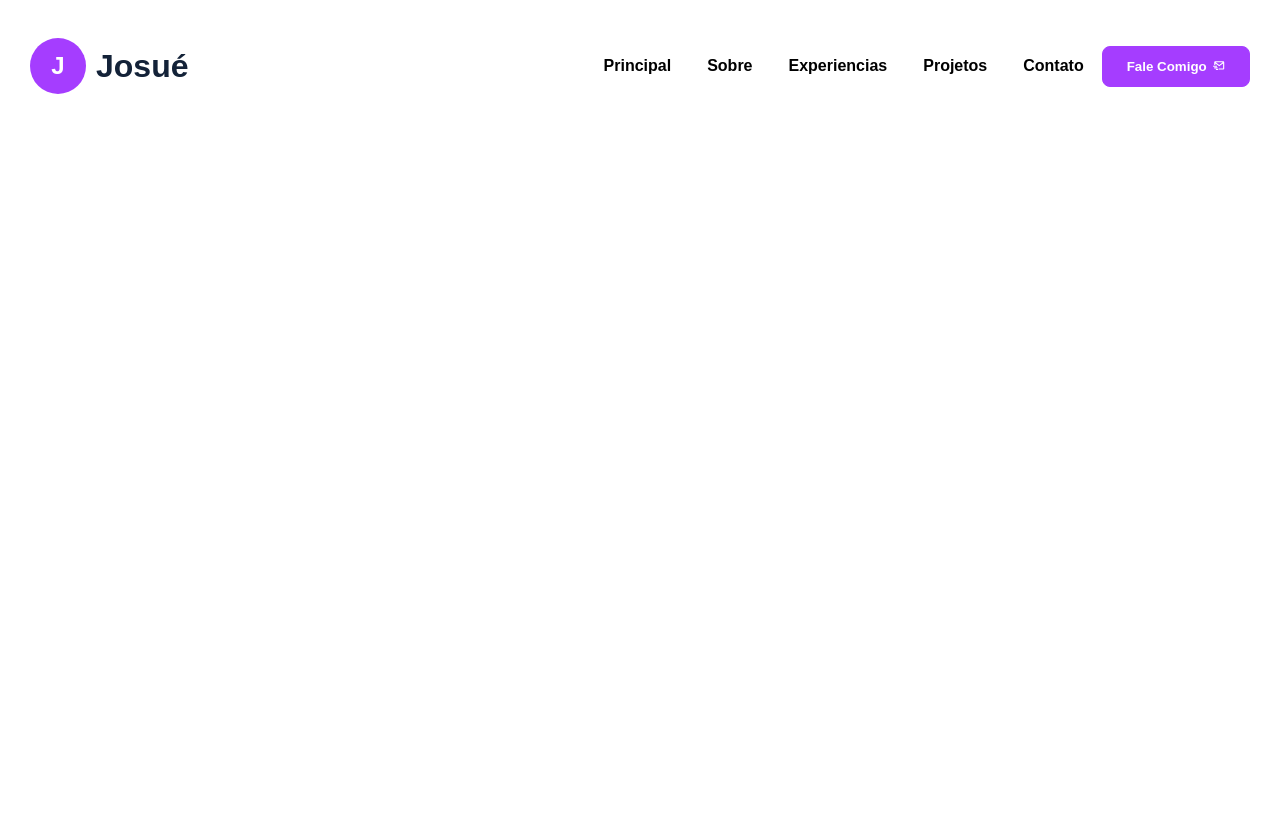
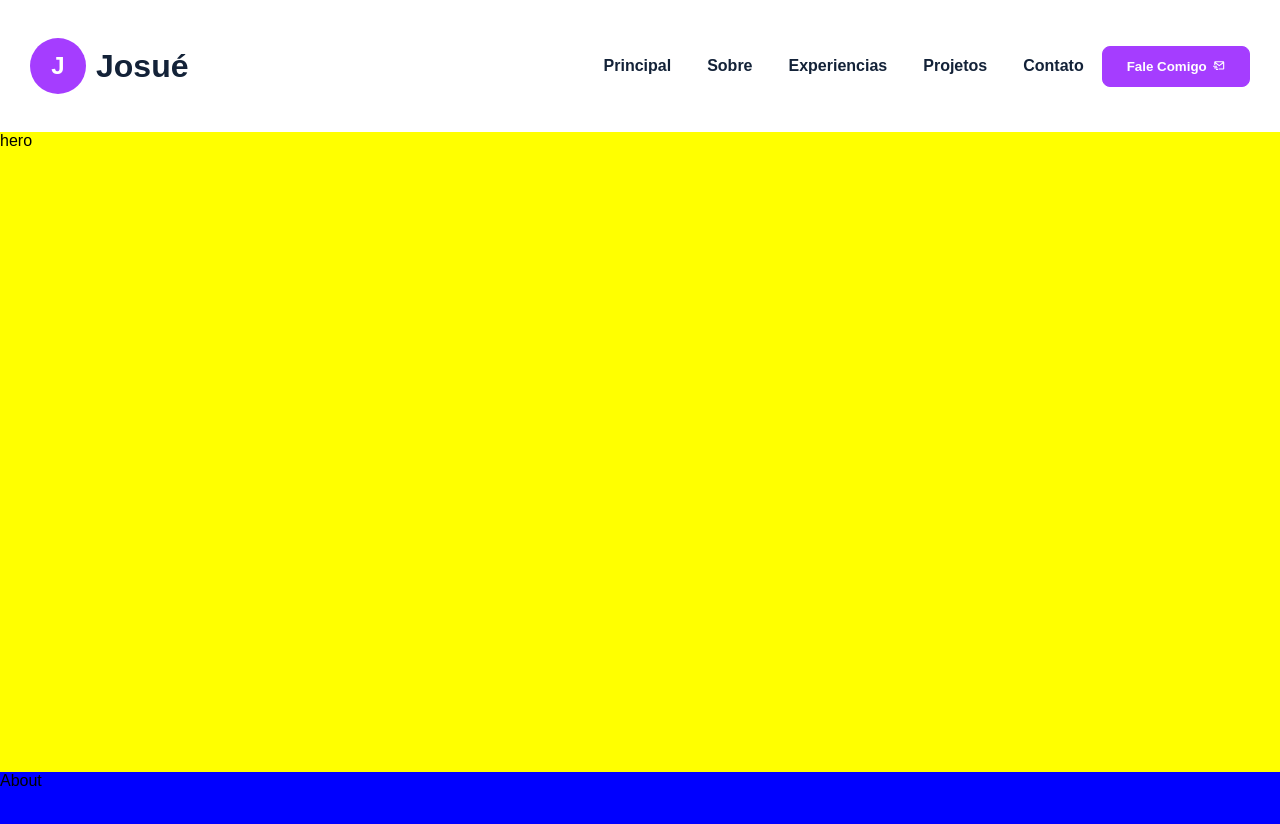
Before and after one commit to JosueCosta2023/portifolio-v2, a React (Vite) app: page / in a window 1280 px wide. Shown: the top 824 px of the page. Before the commit the page ends 800 px from the top, so only its background shows below. Built offline with nearby package versions, Linux system fonts and the light colour scheme.

Commit message:
create: function navigation handleSmoothScroll

```diff
--- a/src/components/HambunguerMenu/hanburguerMenu.tsx
+++ b/src/components/HambunguerMenu/hanburguerMenu.tsx
@@ -2,13 +2,16 @@ import { useState } from "react"
 import { BiMailSend, BiMenuAltLeft } from "react-icons/bi"
 import { ButtomToggleMenuBurguer, MenuBurguerList } from "./styled"
 import { ButtomWire } from "../../globalStyles"
+import { Link } from "react-router-dom";
+import {handleSmoothScroll} from '../utils'
 
 
 interface HanburguerMenuProps {
-    items: string[]
+    items: string[];
+    itemsRouter: string[]
 }
 
-export const HamburguerMenu : React.FC<HanburguerMenuProps> = ({items}) => {
+export const HamburguerMenu : React.FC<HanburguerMenuProps> = ({items, itemsRouter}) => {
 
     const [isOpen, setIsOpen] = useState(false)
 
@@ -27,7 +30,9 @@ export const HamburguerMenu : React.FC<HanburguerMenuProps> = ({items}) => {
                 isOpen && (
                     <MenuBurguerList>
                         {items.map((item, index) => (
-                            <li key={index}>{item}</li>
+                            <Link to={itemsRouter[index]} onClick={handleSmoothScroll}>
+                                <li key={index}>{item}</li>
+                            </Link>
                         ))}
                         {<ButtomWire>  Fale Comigo<BiMailSend/></ButtomWire>}
                     </MenuBurguerList>
--- a/src/components/HambunguerMenu/styled.tsx
+++ b/src/components/HambunguerMenu/styled.tsx
@@ -26,9 +26,11 @@ export const MenuBurguerList = styled.ul`
     -moz-box-shadow: 3px 10px 17px 0px rgba(0,0,0,0.75);
     box-shadow: 3px 10px 17px 0px rgba(0,0,0,0.75);
     text-transform: capitalize;
-    & > li{
+    & > a{
         font-size: 16px;
         cursor: pointer;
+        color: var(--secundary-normal);
+        text-decoration: none;
         &:hover{
             color: var(--secundary-light);
         }
--- a/src/components/Menu/menu.tsx
+++ b/src/components/Menu/menu.tsx
@@ -2,21 +2,25 @@ import { BiMailSend } from "react-icons/bi";
 import { ButtonPrimary } from "../../globalStyles";
 import { UlMenu } from "./styled";
 import React from "react";
+import { Link } from "react-router-dom";
 
 
 
 interface MenuProps  {
     items: string[];
+    itemsRouter: string[]
 }
 
-export const Menu: React.FC<MenuProps> = ({items}) => {
+export const Menu: React.FC<MenuProps> = ({items, itemsRouter}) => {
 
+    console.log(itemsRouter[1])
     return(
         <UlMenu>
             {items.map((item, index) => (
 
-                    <li key={index}>{item}</li>
-
+               <Link to={itemsRouter[index]} key={index}>
+                   <li>{item}</li>
+               </Link>
             ))}
             {<ButtonPrimary>Fale Comigo <BiMailSend/> </ButtonPrimary>}
         </UlMenu>
--- a/src/components/Menu/styled.tsx
+++ b/src/components/Menu/styled.tsx
@@ -8,10 +8,12 @@ export const UlMenu = styled.ul`
     align-items: center;
     list-style: none;
     font-weight: 600;
-    & > li{
+    & > a {
         padding: 12px 18px;
         font-size: 16px;
         cursor: pointer;
+        color: var(--secundary-normal);
+        text-decoration: none;
         &:hover{
             color: var(--secundary-light);
         }
--- /dev/null
+++ b/src/components/utils/index.tsx
@@ -0,0 +1,13 @@
+export const handleSmoothScroll = (event: React.MouseEvent<HTMLAnchorElement, MouseEvent>) =>  {
+
+    event.preventDefault();
+    const targetId = event.currentTarget.getAttribute('href');
+    const targetElement = document.querySelector(targetId!);
+
+    if(targetElement){
+        window.scrollTo({
+            top: targetElement.getBoundingClientRect().top + window.scrollY,
+            behavior: 'smooth'
+        })
+    }
+}
--- a/src/pages/home/index.tsx
+++ b/src/pages/home/index.tsx
@@ -1,27 +1,32 @@
 import { HamburguerMenu } from "../../components/HambunguerMenu/hanburguerMenu";
 import { Menu } from "../../components/Menu/menu";
+import { About } from "./sections/about";
+import { Hero } from "./sections/hero";
 import { HContent, HeaderContainier, Logo } from "./style";
 
 export const Home = () => {
 
+  const MenuItens = ['Principal', 'Sobre','Experiencias','Projetos', 'Contato' ]
+  const MenuItensRouter = ['/#home', '/#about','/#expirience','/#projects', '/#contacts' ]
 
-  const MenuItens = ['Principal', 'Sobre','Experiencias','Projetos', 'Contato' ]
 
   return (
     <>
       <HeaderContainier>
-        <HContent>
+        <HContent id="home">
             <Logo>
               <span>J</span>
               <p>Josué</p>
             </Logo>
 
             <nav>
-              <Menu items={MenuItens}/>
-              <HamburguerMenu items={MenuItens}/>
+              <Menu items={MenuItens} itemsRouter={MenuItensRouter}/>
+              <HamburguerMenu items={MenuItens} itemsRouter={MenuItensRouter}/>
             </nav>
         </HContent>
       </HeaderContainier>
+      <Hero/>
+      <About/>
     </>
   );
 };
--- /dev/null
+++ b/src/pages/home/sections/about/index.tsx
@@ -0,0 +1,10 @@
+import { AboutSectionStyle } from "./styled"
+
+
+export const About = () => {
+    return(
+        <AboutSectionStyle id="about">
+            About
+        </AboutSectionStyle>
+    )
+}
--- /dev/null
+++ b/src/pages/home/sections/about/styled.ts
@@ -0,0 +1,7 @@
+import styled from "styled-components";
+
+export const AboutSectionStyle = styled.section`
+    width: 100%;
+    height: 100vh;
+    background-color: blue;
+`
--- /dev/null
+++ b/src/pages/home/sections/hero/index.tsx
@@ -0,0 +1,9 @@
+import { HeroStyle } from "./styled"
+
+export const Hero = () => {
+    return(
+        <HeroStyle>
+            hero
+        </HeroStyle>
+    )
+}
--- /dev/null
+++ b/src/pages/home/sections/hero/styled.ts
@@ -0,0 +1,8 @@
+import styled from "styled-components";
+
+
+export const HeroStyle = styled.section`
+    width: 100%;
+    height: 80vh;
+    background-color: yellow;
+`
--- a/src/pages/routes/router.tsx
+++ b/src/pages/routes/router.tsx
@@ -1,11 +1,16 @@
 import {BrowserRouter as Router, Routes, Route} from 'react-router-dom'
 import { Home } from "../home";
+import { About } from '../home/sections/about';
 
 export const AppRouter = () => {
     return(
         <Router>
             <Routes>
-                <Route path="/" element={<Home/>}/>
+                <Route path="/" Component={Home}/>
+                <Route path="/about" Component={About}/>
+                <Route path="/null" Component={About}/>
+                <Route path="/null" Component={About}/>
+                <Route path="/null" Component={About}/>
             </Routes>
         </Router>
     )
```
